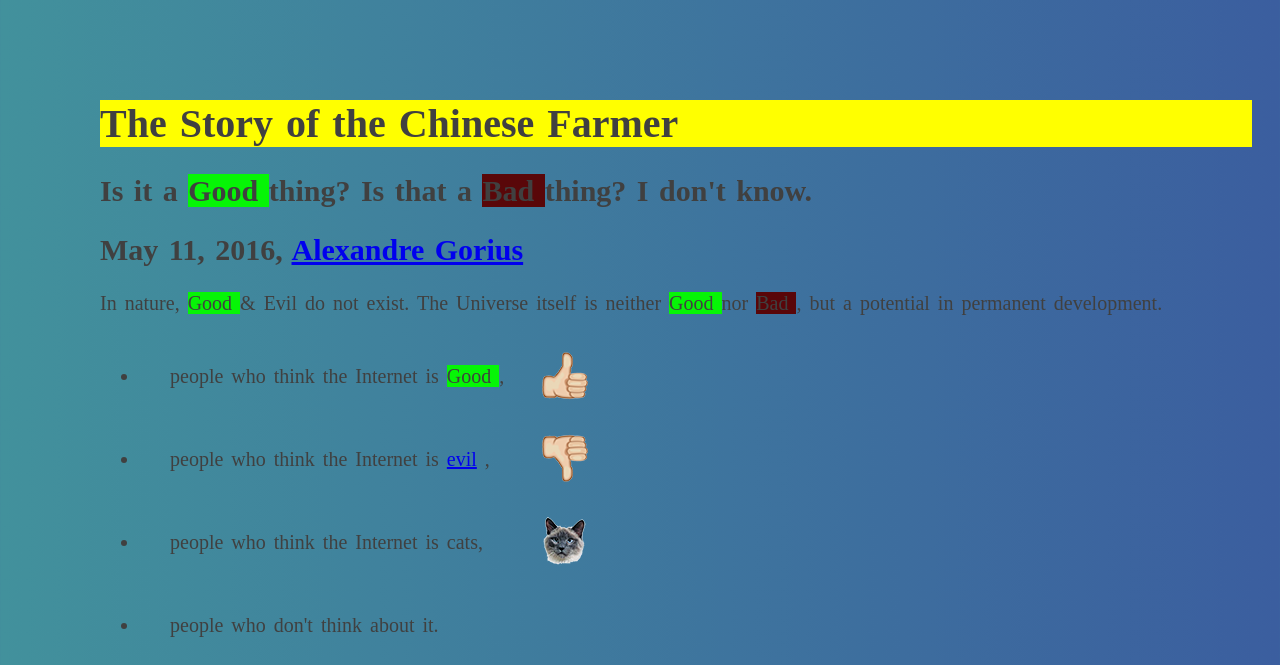
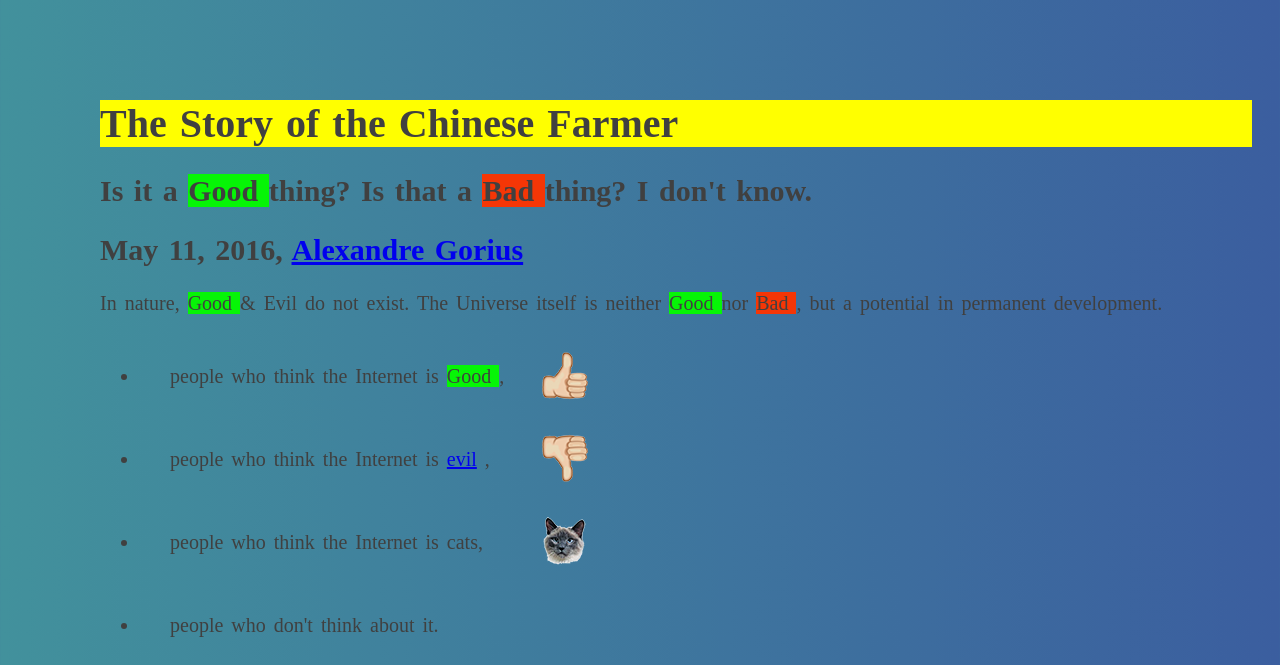
Before and after one commit to yongchin95/progressive-enhancement, a plain HTML site: page index.html in a window 1280 px wide. Shown: the top 665 px of the page. Drawn offline with Linux system fonts and the light colour scheme.

Commit message:
comprends pas

```diff
--- a/styles.css
+++ b/styles.css
@@ -50,7 +50,7 @@ blockquote {
 }
 
 .bad {
-    background: rgba(92, 1, 1, 0.945);
+    background: rgb(245, 54, 6);
 }
 
 .farmer{
```
